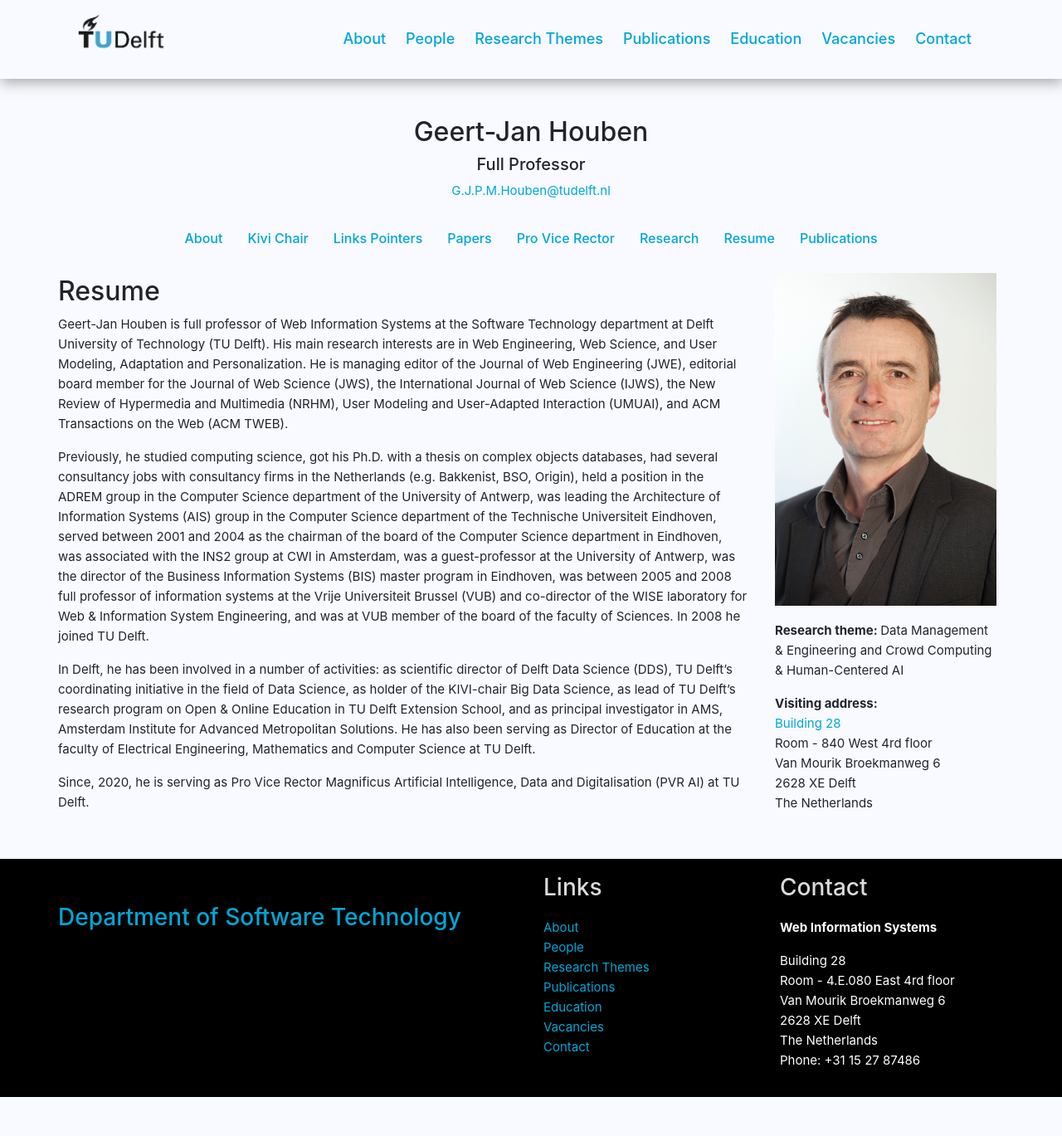
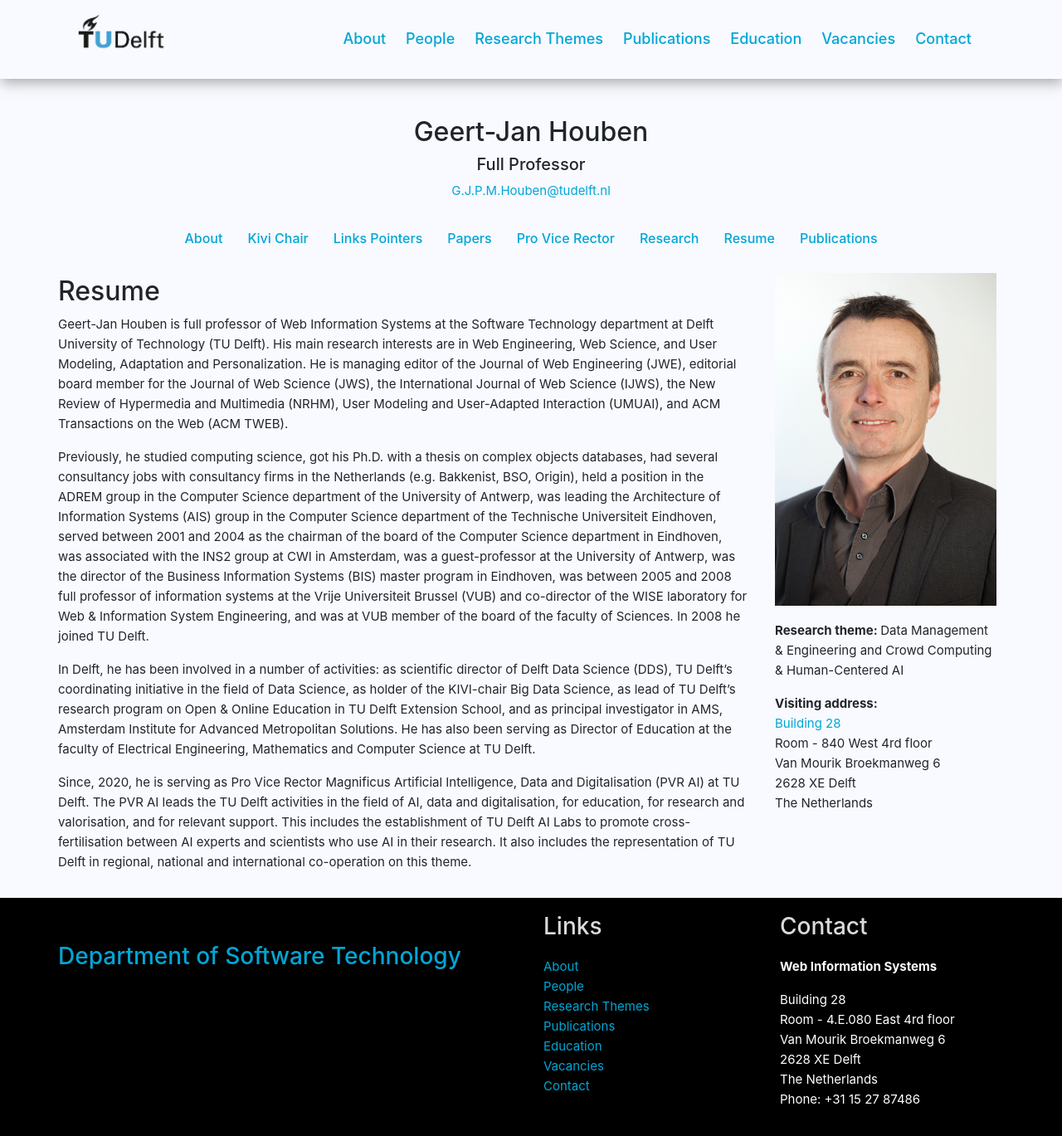
Before and after one commit to wis-delft/wis-delft.github.io, a Jekyll site: the page built from _details/resume.md, in a window 1280 px wide. Shown: the whole page at 83% size. Built offline with Jekyll 4.4.1, drawn with Linux system fonts in a browser that asks for light colours; before the commit the page ends 1322 px from its top, so only the background shows below that.

Commit message:
Update resume.md

```diff
--- a/_details/resume.md
+++ b/_details/resume.md
@@ -38,3 +38,4 @@
 In Delft, he has been involved in a number of activities: as scientific director of Delft Data Science (DDS), TU Delft’s coordinating initiative in the field of Data Science, as holder of the KIVI-chair Big Data Science, as lead of TU Delft's research program on Open & Online Education in TU Delft Extension School, and as principal investigator in AMS, Amsterdam Institute for Advanced Metropolitan Solutions. He has also been serving as Director of Education at the faculty of Electrical Engineering, Mathematics and Computer Science at TU Delft.
 
 Since, 2020, he is serving as Pro Vice Rector Magnificus Artificial Intelligence, Data and Digitalisation (PVR AI) at TU Delft.
+The PVR AI leads the TU Delft activities in the field of AI, data and digitalisation, for education, for research and valorisation, and for relevant support. This includes the establishment of TU Delft AI Labs to promote cross-fertilisation between AI experts and scientists who use AI in their research. It also includes the representation of TU Delft in regional, national and international co-operation on this theme.
```
